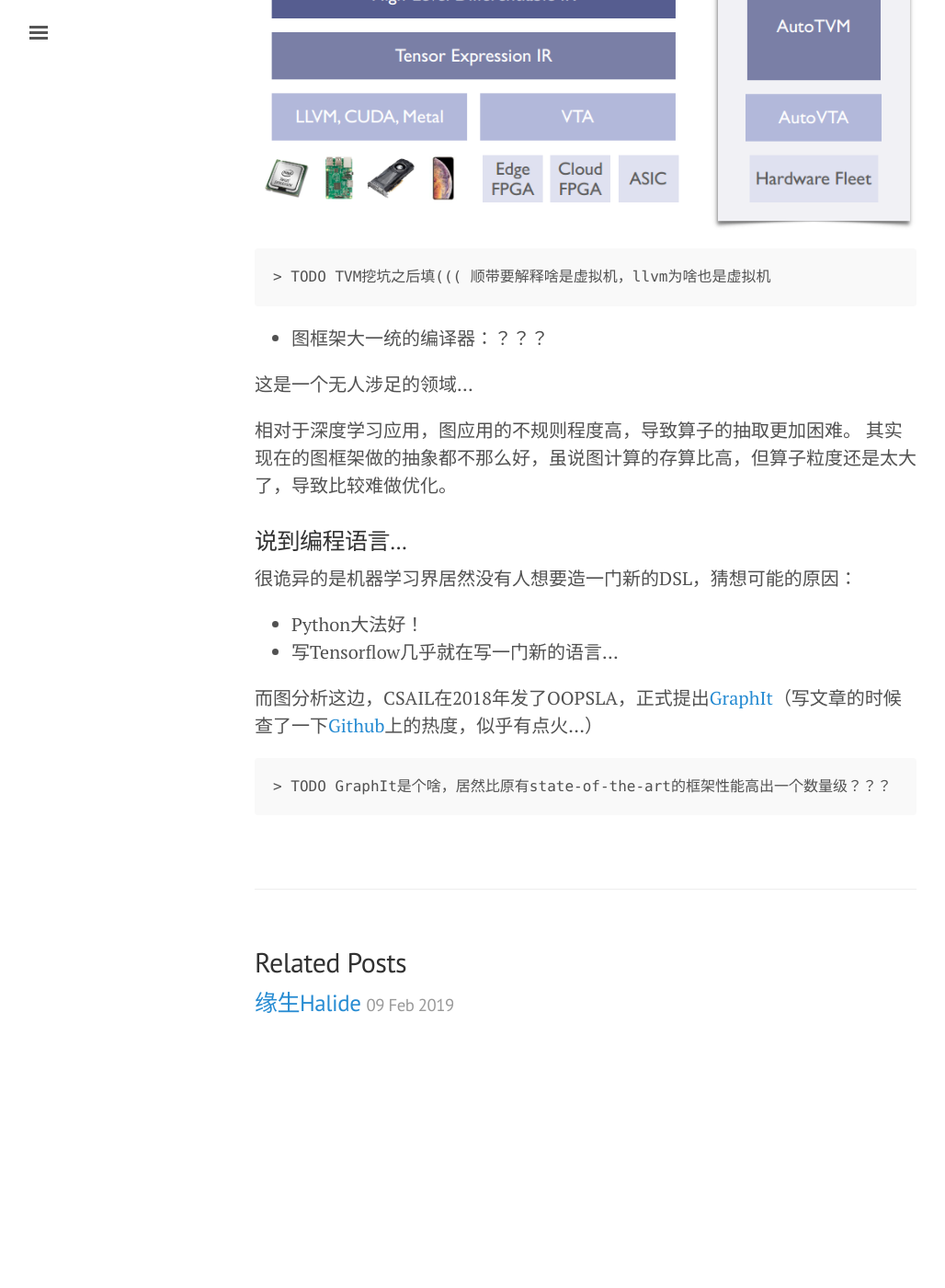
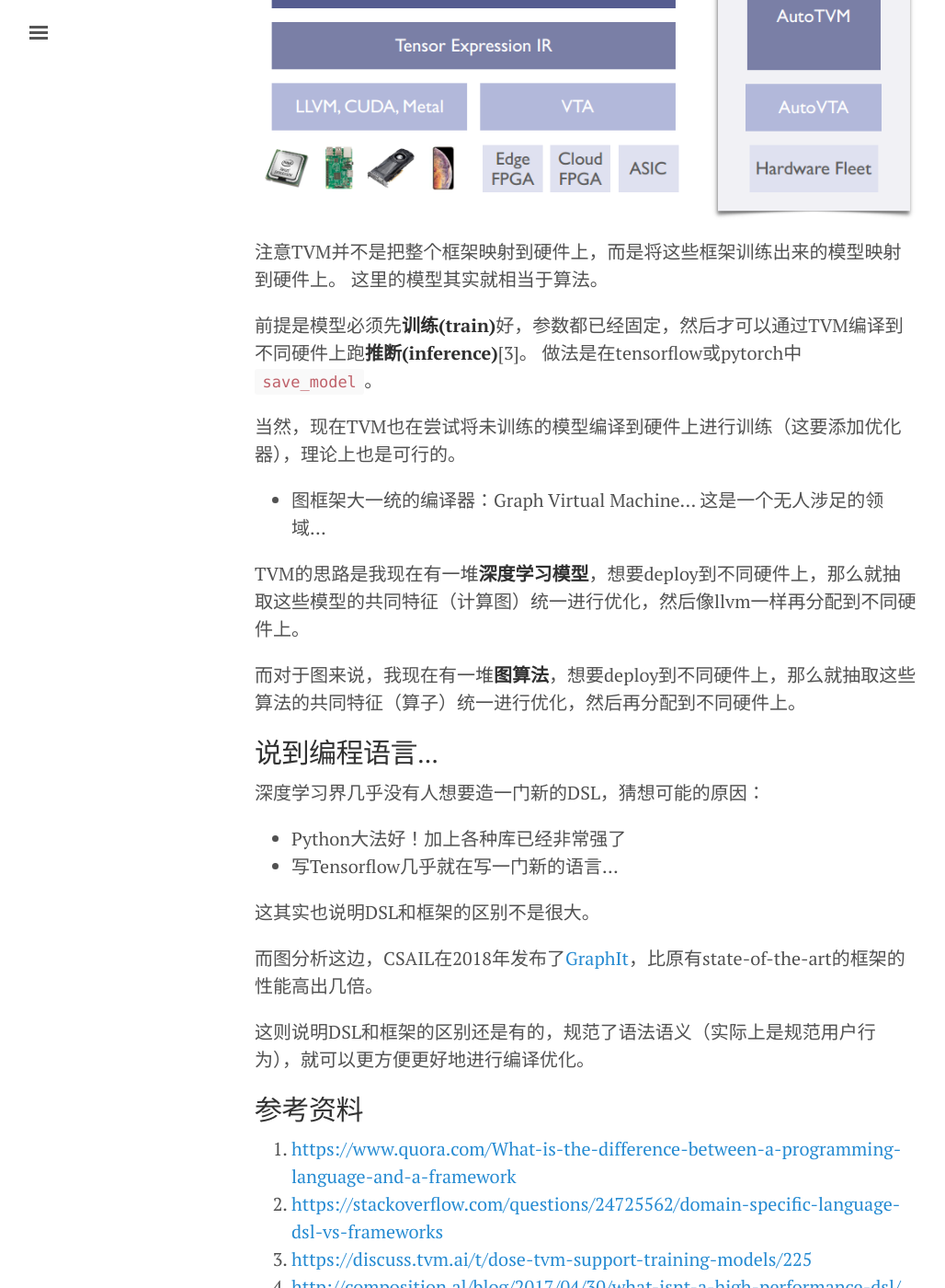
Before and after one commit to Ewenwan/chhzh123.github.io, a Jekyll site: the page built from _posts/2019-01-31-deep-learning-and-graph-analytics-frameworks.md, in a window 1280 px wide and 1400 px high, scrolled down 1408 px. Shown: the whole window at 92% size, without its empty margins (3-1031 px from the left). Built offline with Jekyll 4.4.1, drawn with Linux system fonts in a browser that asks for light colours; nearby versions of some CDN libraries; comment, search, counter and statistics services are not loaded; before the commit the page ends 2574 px from its top, so only the background shows below that; some of the changed text lies outside the part shown.

Commit message:
Update blog
1. "Golden Age!"
2. Update HLS
3. Update frameworks

```diff
--- a/_posts/2019-01-31-deep-learning-and-graph-analytics-frameworks.md
+++ b/_posts/2019-01-31-deep-learning-and-graph-analytics-frameworks.md
@@ -1,14 +1,16 @@
 ---
 layout: post
 title: 深度学习框架与图分析框架的异同
-tag: [graph,deep learning]
+tag: [graph, deep learning]
 ---
 
-### 什么是框架(Framework)？
+## 什么是框架(Framework)？
 * 对某个**特定领域**的**各种**算法进行**抽象**
 * 抽取其中**大量重复**利用的单元成为**算子**
 * 在**现有**编程语言（Python/C++）基础上提供**API接口**
-* 注意尚未达到编程语言的级别，如果连语法语义也一并规定，那就变成领域特定语言(Domain Specific Language, DSL)
+* 注意尚未达到编程语言的级别，如果连**语法(syntax)**也一并规定，那就变成[领域特定语言(Domain Specific Language, DSL)]({% post_url 2019-02-12-dsl %})
+
+简而言之，框架是大量可重用的基础设施/库的集合，而语言需添加语法元素
 
 <!--more-->
 
@@ -20,43 +22,48 @@
 
 注意上表中的内容只是举例，还有很多算子、函数和框架并未列出
 
-### 框架的好处
+## 框架的好处
 * 统一算子并提供API，在这些算子的基础上搭建上层建筑就好（有点C++标准库的感觉）
 * 一定程度上规定了用户的行为，优化变得简单，只需对算子进行优化即可
 * 可以利用自己熟悉的语言进行操作，无需学习新的语法语义；所谓调包实际上也是这个道理，因为只用查API就可以快速实现算法
 
-### 抽象的抽象！
-框架是对所有领域特定算法的抽象，那对各种框架再做一层抽象会变成什么...
+## 大一统！
 
 <center><b><p style="font-size:120%">全栈编译器(compiler stack)！</p></b></center>
 
+* 深度学习框架大一统的编译器：[TVM (Tensor Virtual Machine)]({% post_url 2019-02-08-TVM %})
 
-* 深度学习框架大一统的编译器：[TVM (Tensor Virtual Machine)](https://tvm.ai/)
-
-作用是将**不同深度学习框架**上写的模型，映射到**不同的硬件**上（下图来自陈天奇在TVM Conference上的[演讲](https://sampl.cs.washington.edu/tvmconf/slides/Tianqi-Chen-TVM-Stack-Overview.pdf)
+作用是将**不同**深度学习框架上写的**模型/计算图**，映射到**不同的硬件**上（下图来自陈天奇在TVM Conference上的[演讲](https://sampl.cs.washington.edu/tvmconf/slides/Tianqi-Chen-TVM-Stack-Overview.pdf)
 ![TVM Overview]({{"/assets/images/TVM/TVM-Compiler-Stack.PNG"|absolute_url}})
 
-<!-- 训练好的模型(model)，需要具体实施到硬件上跑推断(inference)，那么怎么实现这些操作就显得十分关键 -->
-<!-- 图层面（粗粒度）的优化和算子（细粒度）的优化 -->
+注意TVM并不是把整个框架映射到硬件上，而是将这些框架训练出来的模型映射到硬件上。
+这里的模型其实就相当于算法。
 
-	> TODO TVM挖坑之后填((( 顺带要解释啥是虚拟机，llvm为啥也是虚拟机
+前提是模型必须先**训练(train)**好，参数都已经固定，然后才可以通过TVM编译到不同硬件上跑**推断(inference)**[3]。
+做法是在tensorflow或pytorch中`save_model`。
 
-* 图框架大一统的编译器：？？？
+当然，现在TVM也在尝试将未训练的模型编译到硬件上进行训练（这要添加优化器），理论上也是可行的。
 
+* 图框架大一统的编译器：Graph Virtual Machine...
 这是一个无人涉足的领域...
 
-相对于深度学习应用，图应用的不规则程度高，导致算子的抽取更加困难。
-其实现在的图框架做的抽象都不那么好，虽说图计算的存算比高，但算子粒度还是太大了，导致比较难做优化。
+TVM的思路是我现在有一堆**深度学习模型**，想要deploy到不同硬件上，那么就抽取这些模型的共同特征（计算图）统一进行优化，然后像llvm一样再分配到不同硬件上。
 
-### 说到编程语言...
-很诡异的是机器学习界居然没有人想要造一门新的DSL，猜想可能的原因：
-* Python大法好！
+而对于图来说，我现在有一堆**图算法**，想要deploy到不同硬件上，那么就抽取这些算法的共同特征（算子）统一进行优化，然后再分配到不同硬件上。
+
+## 说到编程语言...
+深度学习界几乎没有人想要造一门新的DSL，猜想可能的原因：
+* Python大法好！加上各种库已经非常强了
 * 写Tensorflow几乎就在写一门新的语言...
 
-而图分析这边，CSAIL在2018年发了OOPSLA，正式提出[GraphIt](http://graphit-lang.org/)（写文章的时候查了一下[Github](https://github.com/GraphIt-DSL/graphit)上的热度，似乎有点火...）
+这其实也说明DSL和框架的区别不是很大。
 
-	> TODO GraphIt是个啥，居然比原有state-of-the-art的框架性能高出一个数量级？？？
+而图分析这边，CSAIL在2018年发布了[GraphIt]({% post_url 2019-02-09-Halide %})，比原有state-of-the-art的框架的性能高出几倍。
 
-<!-- 新的编程语言/IR的好处
-* 规范用户行为
-* 更好进行编译优化 -->
+这则说明DSL和框架的区别还是有的，规范了语法语义（实际上是规范用户行为），就可以更方便更好地进行编译优化。
+
+## 参考资料
+1. <https://www.quora.com/What-is-the-difference-between-a-programming-language-and-a-framework>
+2. <https://stackoverflow.com/questions/24725562/domain-specific-language-dsl-vs-frameworks>
+3. <https://discuss.tvm.ai/t/dose-tvm-support-training-models/225>
+4. <http://composition.al/blog/2017/04/30/what-isnt-a-high-performance-dsl/>
--- a/_posts/2019-02-09-Halide.md
+++ b/_posts/2019-02-09-Halide.md
@@ -248,7 +248,7 @@
 各自的评价
 * Halide做得最好，全平台，大量优化，调度与计算分离
 * Chisel做得最烂，抽象比较弱，但是相比起传统HDL来说已经非常好了
-* GraphIt主要做了抽象，编译优化做得很少
+* GraphIt主要做了抽象，调度与计算分离，编译优化做得很少
 * Spatial做了大量优化，但是没有将设计与计算分离，或者是隐性分离了(?)
 
 更加详细关于DSL的内容请见[领域特定语言]({% post_url 2019-02-12-dsl %})。
```
Also changed, not shown: _posts/2019-02-07-programming-skill.md (+2 -0 lines), _posts/2019-02-12-hls.md (+19 -1 lines), _posts/2019-02-13-golden-age.md (added, +71 -0 lines).
